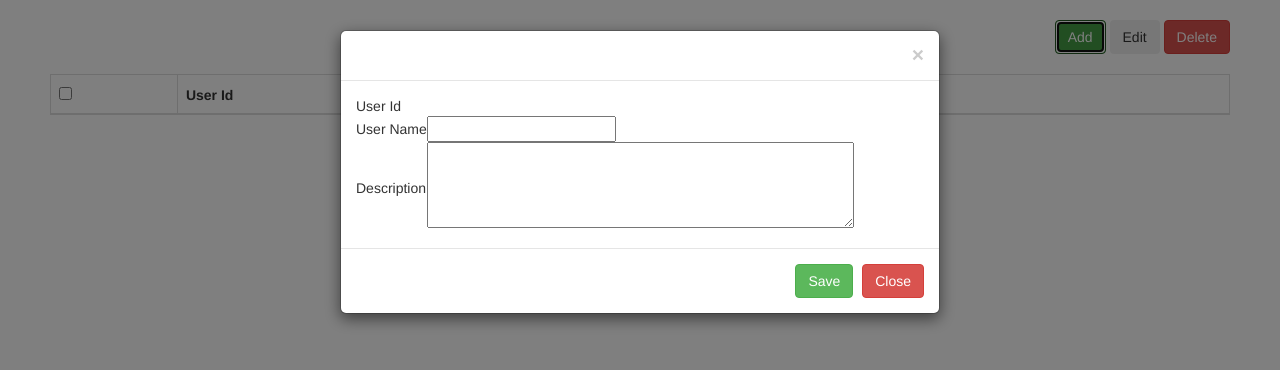
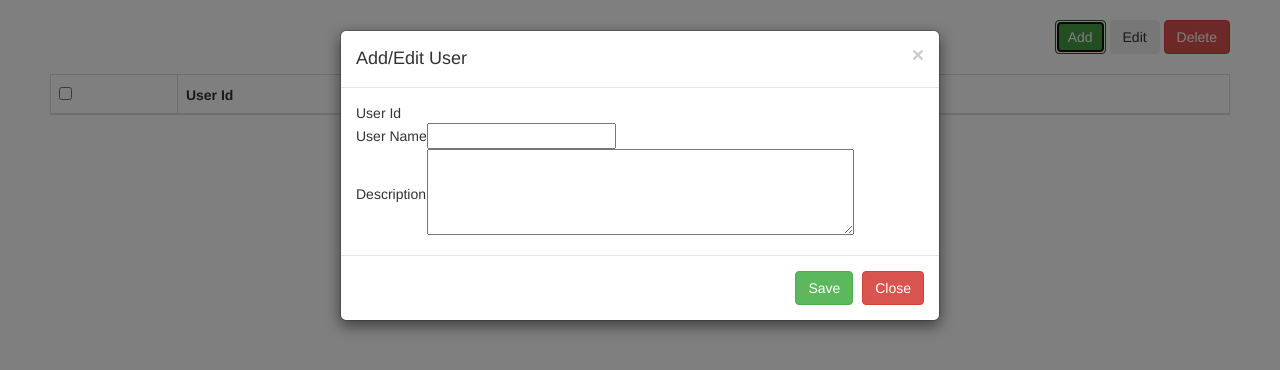
Before and after one commit to kumaricherukuri/Users, a plain HTML site: page index.html in a window 1280 px wide. Both pictures are taken after a click on the button "Add". Drawn offline with nearby package versions, Linux system fonts and the light colour scheme; no server answers.

Commit message:
Update index.html

```diff
--- a/index.html
+++ b/index.html
@@ -48,7 +48,7 @@
                 <div class="modal-content">
                     <div class="modal-header">
                         <button type="button" class="close" data-dismiss="modal">&times;</button>
-                        <h4 class="modal-title"></h4>
+                        <h4 class="modal-title"> Add/Edit User</h4>
                     </div>
                     <div class="modal-body">
                         <table>
```
